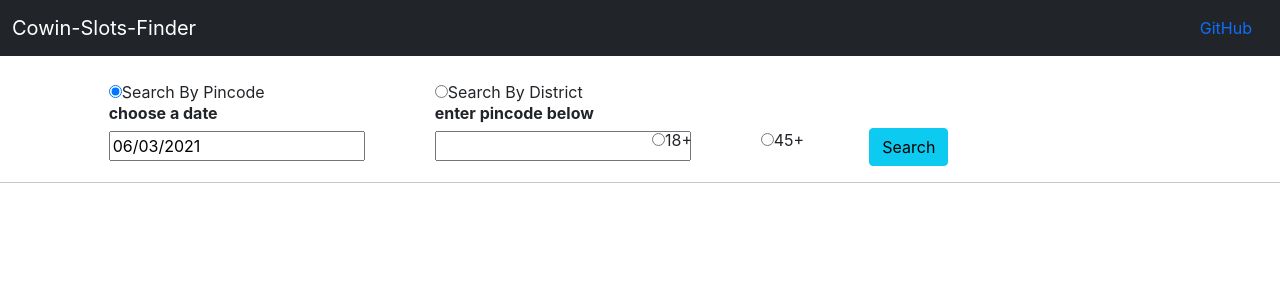
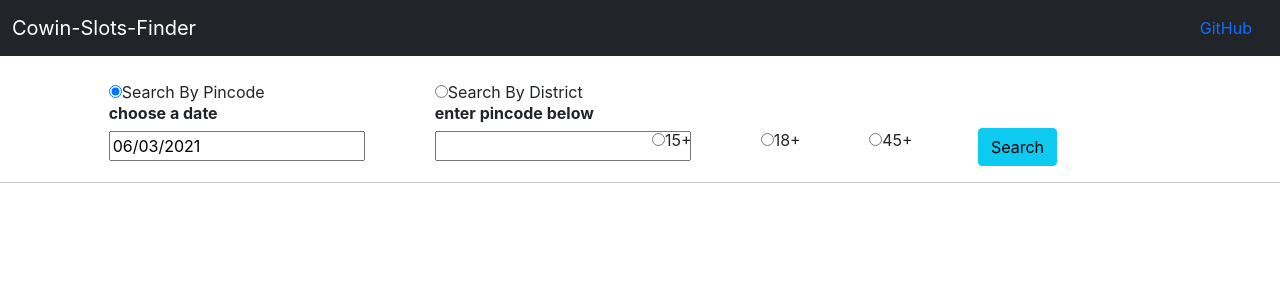
Before and after one commit to Ankur2491/cowin-slot, a React (Create React App) app: page / in a window 1280 px wide. Both pictures are taken after a click on the radio button "Search By Pincode". Shown: the top 300 px of the page. Built offline with nearby package versions, Linux system fonts and the light colour scheme.

Commit message:
added fifteen plus option

```diff
--- a/src/components/Main.js
+++ b/src/components/Main.js
@@ -41,6 +41,11 @@ export class Main extends React.Component {
                             <input type="text" onChange={(e) => this.handleChange(e)}></input>
                         </div>
                         <div class="col-md-1">
+                        <br/>
+                        <input type="radio" id="fifteenPlus" name="age" value="15" onChange={(e) => this.handleAge(e)} />
+                        <label for="fifteenPlus">15+</label><br/>
+                        </div>
+                        <div class="col-md-1">
                             <br />
                             <input type="radio" id="eighteenPlus" name="age" value="18" onChange={(e) => this.handleAge(e)} />
                             <label for="eighteenPlus">18+</label><br />
@@ -69,6 +74,11 @@ export class Main extends React.Component {
                         <div class="col-md-2 offset-md-1">
                             <h6><strong>select district below</strong></h6>
                             <Select options={this.state.districts} key={this.state.districts} onChange={this.handleDistrict} />
+                        </div>
+                        <div class="col-md-1">
+                            <br />
+                            <input type="radio" id="fifteenPlus" name="age" value="15" onChange={(e) => this.handleAge(e)} />
+                            <label for="fifteenPlus">15+</label><br />
                         </div>
                         <div class="col-md-1">
                             <br />
```
